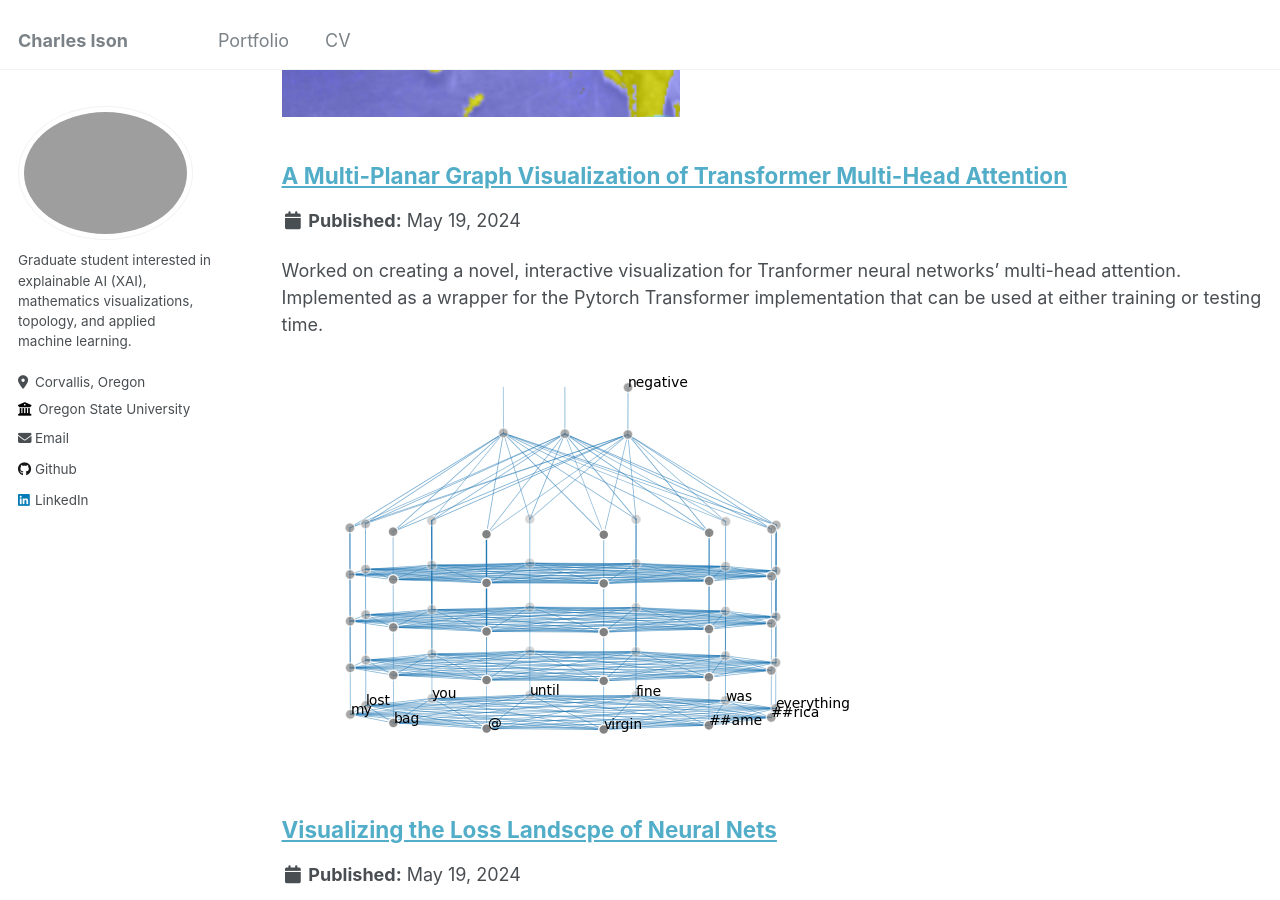
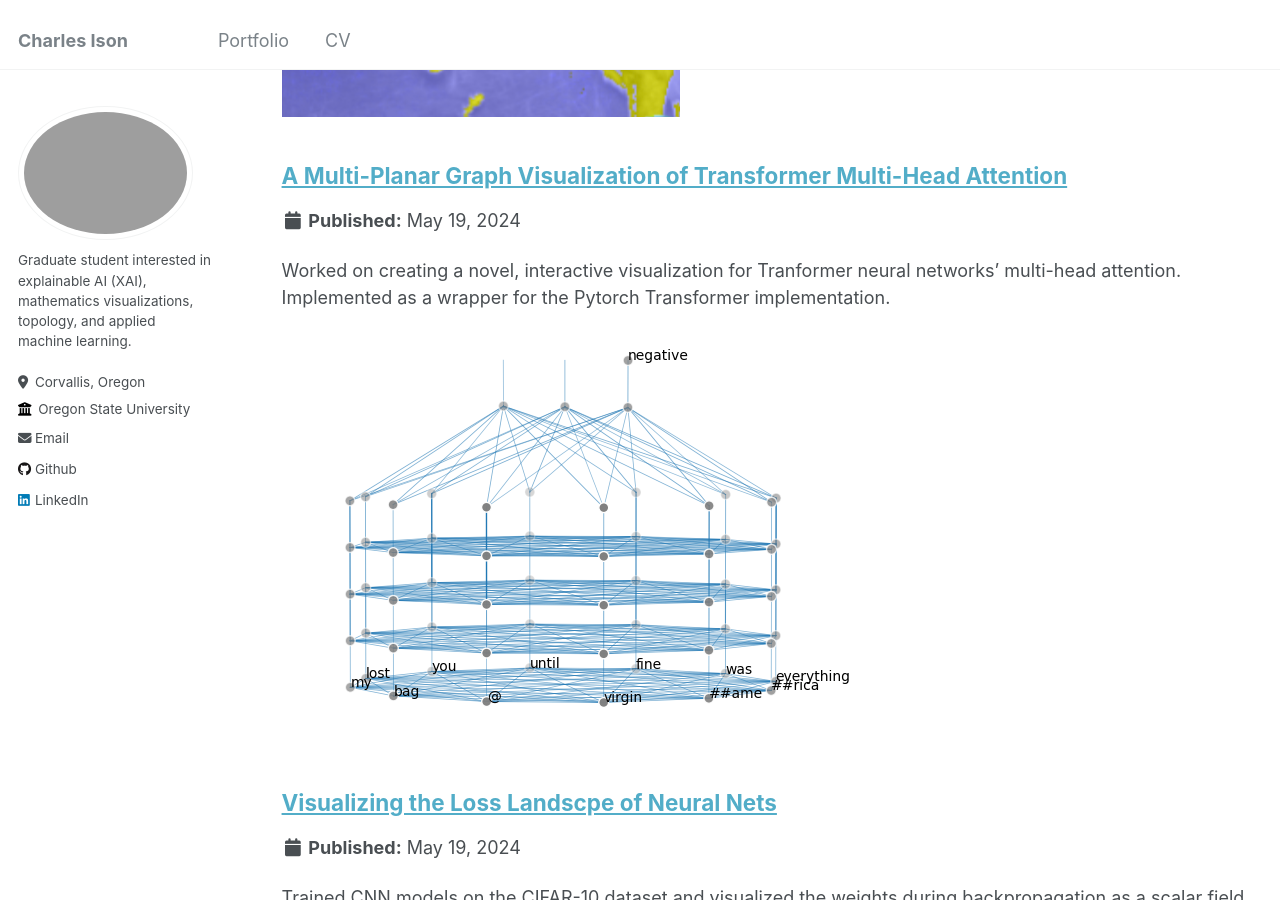
Before and after one commit to charles-ison/charles-ison.github.io, a Jekyll site: the page built from _pages/portfolio.html, in a window 1280 px wide and 900 px high, scrolled down 586 px. Built offline with Jekyll 4.4.1, drawn with Linux system fonts in a browser that asks for light colours; some of the changed text lies outside the part shown.

Commit message:
Adding alpha go zero lite portfolio item.

```diff
--- a/_portfolio/portfolio_2_multi_planar_visualization_of_attention.md
+++ b/_portfolio/portfolio_2_multi_planar_visualization_of_attention.md
@@ -1,6 +1,6 @@
 ---
 title: "A Multi-Planar Graph Visualization of Transformer Multi-Head Attention"
-excerpt: "Worked on creating a novel, interactive visualization for Tranformer neural networks' multi-head attention. Implemented as a wrapper for the Pytorch Transformer implementation that can be used at either training or testing time.  <br/><img src='/images/transformer_attention.png'>"
+excerpt: "Worked on creating a novel, interactive visualization for Tranformer neural networks' multi-head attention. Implemented as a wrapper for the Pytorch Transformer implementation.  <br/><img src='/images/transformer_attention.png'>"
 collection: portfolio
 ---
 
```
Also changed, not shown: _portfolio/portfolio_4_alpha_go_zero_lite.md (added, +9 -0 lines), images/alpha_go.png (added).
